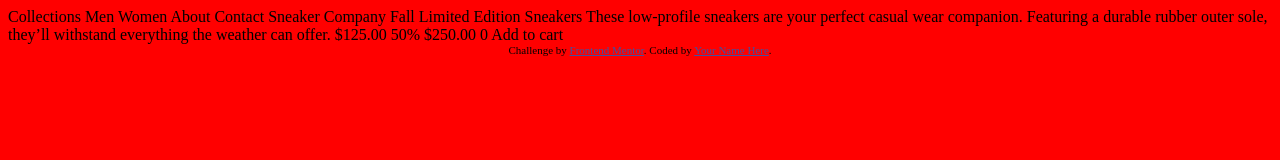
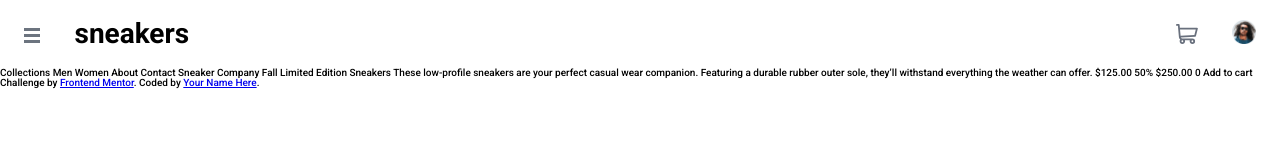
Before and after one commit to Daniyal-Arif/shopping-cart, a website built with Parcel: page src/index.html in a window 1280 px wide. Built offline with nearby package versions, Linux system fonts and the light colour scheme.

Commit message:
nav feature done

```diff
--- a/src/index.html
+++ b/src/index.html
@@ -13,20 +13,30 @@
     />
 
     <title>Frontend Mentor | E-commerce product page</title>
-
-    <!-- Feel free to remove these styles or customise in your own stylesheet 👍 -->
-    <style>
-      .attribution {
-        font-size: 11px;
-        text-align: center;
-      }
-      .attribution a {
-        color: hsl(228, 45%, 44%);
-      }
-    </style>
+    <link rel="preconnect" href="https://fonts.googleapis.com" />
+    <link rel="preconnect" href="https://fonts.gstatic.com" crossorigin />
+    <link
+      href="https://fonts.googleapis.com/css2?family=Roboto:wght@300;500;700&display=swap"
+      rel="stylesheet"
+    />
     <script type="module" src="./js/script.js" defer></script>
   </head>
   <body>
+    <header class="header">
+      <nav class="nav-left">
+        <img class="icon" src="./../images/icon-menu.svg" alt="menu icon" />
+        <h1>sneakers</h1>
+      </nav>
+      <nav class="nav-right">
+        <img class="icon" src="./../images/icon-cart.svg" alt="cart icon" />
+        <img
+          class="avatar"
+          src="./../images/image-avatar.png"
+          alt="picture of user"
+        />
+      </nav>
+    </header>
+    <main></main>
     Collections Men Women About Contact Sneaker Company Fall Limited Edition
     Sneakers These low-profile sneakers are your perfect casual wear companion.
     Featuring a durable rubber outer sole, they’ll withstand everything the
--- /dev/null
+++ b/src/scss/_nav.scss
@@ -0,0 +1,26 @@
+.header {
+  display: flex;
+  justify-content: space-between;
+  padding: 2rem 2.4rem;
+}
+
+.nav-left {
+  .icon {
+    filter: invert(48%) sepia(12%) saturate(429%) hue-rotate(178deg)
+      brightness(87%) contrast(89%);
+    margin-right: 3.2rem;
+  }
+
+  h1 {
+    font-size: 2.8rem;
+    font-weight: 700;
+    display: inline-block;
+  }
+}
+
+.nav-right {
+  .avatar {
+    width: 2.4rem;
+    margin-left: 3.2rem;
+  }
+}
--- a/src/scss/main.scss
+++ b/src/scss/main.scss
@@ -1,5 +1,24 @@
-$primary-color: red;
+@use "_nav";
+
+// font type
+$font-family: "Roboto", sans-serif;
+
+// colors
+$primary-color: hsl(26, 100%, 55%);
+$secondary-color: hsl(25, 100%, 94%);
+
+html {
+  font-size: 62.5%;
+}
+
+* {
+  margin: 0;
+  padding: 0;
+  box-sizing: border-box;
+}
 
 body {
-  background-color: $primary-color;
+  font-family: $font-family;
+  font-weight: 500;
+  line-height: 1;
 }
```
